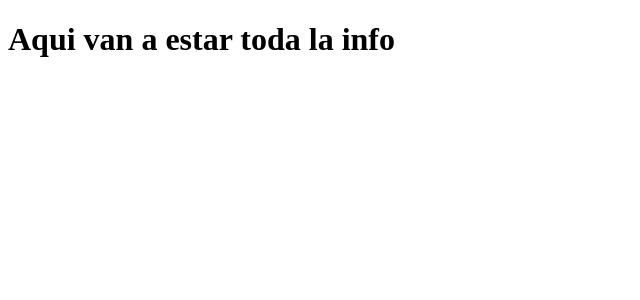
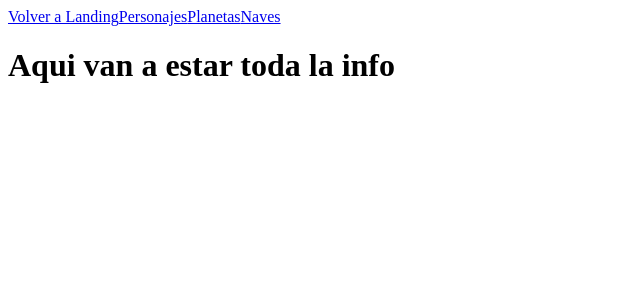
Before and after one commit to EAguirreChama/StarWars, a React (Vite) app: page /home in a window 1280 px wide. Shown: the top 300 px of the page, without its empty margins (0-640 px from the left). Built offline with nearby package versions, Linux system fonts and the light colour scheme.

Commit message:
Listo NavBar

```diff
--- a/src/App.jsx
+++ b/src/App.jsx
@@ -1,10 +1,12 @@
 import { BrowserRouter as Router, Route, Routes } from "react-router-dom"
 import { Landing, Personajes, Naves, Planetas, Home} from "./Vistas/index"
+import NavBar from "./Componentes/NavBar/NavBar";
 
 function App() {
     return (
         <Router>
             <div>
+                <NavBar/>
                 <Routes>
                     <Route exact path="/" element={<Landing/>}/>
 
--- /dev/null
+++ b/src/Componentes/NavBar/NavBar.jsx
@@ -0,0 +1,21 @@
+import { Link, useLocation} from "react-router-dom";
+
+const NavBar = () => {
+    const location = useLocation()
+
+    if (location.pathname === "/") {
+        return null;
+    }
+
+    return (
+        <div>
+            <Link to="/">Volver a Landing</Link>
+            {location.pathname !== "/home" && <Link to="/home">Ir a Home</Link>}
+            {location.pathname !== "/personajes" && <Link to="/personajes">Personajes</Link>}
+            {location.pathname !== "/planetas" && <Link to="/planetas">Planetas</Link>}
+            {location.pathname !== "/naves" && <Link to="/naves">Naves</Link>}
+        </div>
+    )
+}
+
+export default NavBar
--- a/src/Vistas/Home/Home.jsx
+++ b/src/Vistas/Home/Home.jsx
@@ -1,6 +1,8 @@
 const Home = () => {
     return (
-        <h1>Aqui van a estar toda la info</h1>
+        <div>
+            <h1>Aqui van a estar toda la info</h1>
+        </div>
     )
 }
 
```
